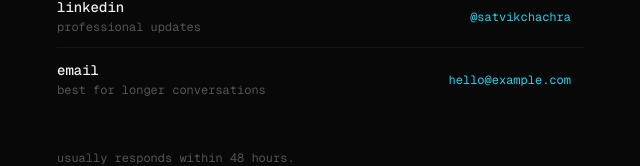
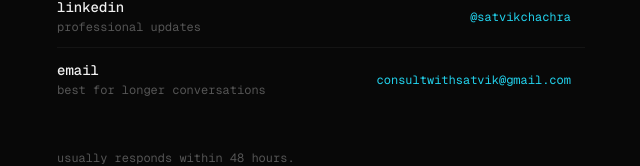
Before and after one commit to satvikchachra/satvik, a Next.js app: page /contact in a window 1280 px wide. Shown: the part 361-527 px from the top of the page, without its empty margins (319-959 px from the left). Built offline with nearby package versions, Linux system fonts and the light colour scheme.

Commit message:
llms txt and email address update

```diff
--- a/src/app/contact/page.tsx
+++ b/src/app/contact/page.tsx
@@ -32,9 +32,9 @@
   },
   {
     id: "contact-email",
-    href: "mailto:hello@example.com",
+    href: "mailto:consultwithsatvik@gmail.com",
     label: "email",
-    handle: "hello@example.com",
+    handle: "consultwithsatvik@gmail.com",
     description: "best for longer conversations",
   },
 ] as const;
--- a/src/components/layout/footer.tsx
+++ b/src/components/layout/footer.tsx
@@ -15,7 +15,7 @@
               { href: "https://github.com/satvikchachra", label: "GitHub", icon: GitHubIcon },
               { href: "https://twitter.com/satvikchachra", label: "X (Twitter)", icon: XIcon },
               { href: "https://linkedin.com/in/satvikchachra", label: "LinkedIn", icon: LinkedInIcon },
-              { href: "mailto:hello@example.com", label: "Email", icon: MailIcon },
+              { href: "mailto:consultwithsatvik@gmail.com", label: "Email", icon: MailIcon },
             ].map(({ href, label, icon: Icon }) => (
               <li key={href}>
                 <a
--- a/src/lib/metadata.ts
+++ b/src/lib/metadata.ts
@@ -11,7 +11,7 @@
   ogImage: `${BASE_URL}/og/default.png`,
   author: {
     name: "Satvik Chachra",
-    email: "hello@example.com",
+    email: "consultwithsatvik@gmail.com",
     github: "https://github.com/satvikchachra",
     twitter: "@satvikchachra",
     twitterUrl: "https://x.com/satvikchachra",
```
Also changed, not shown: public/llms.txt (added).
